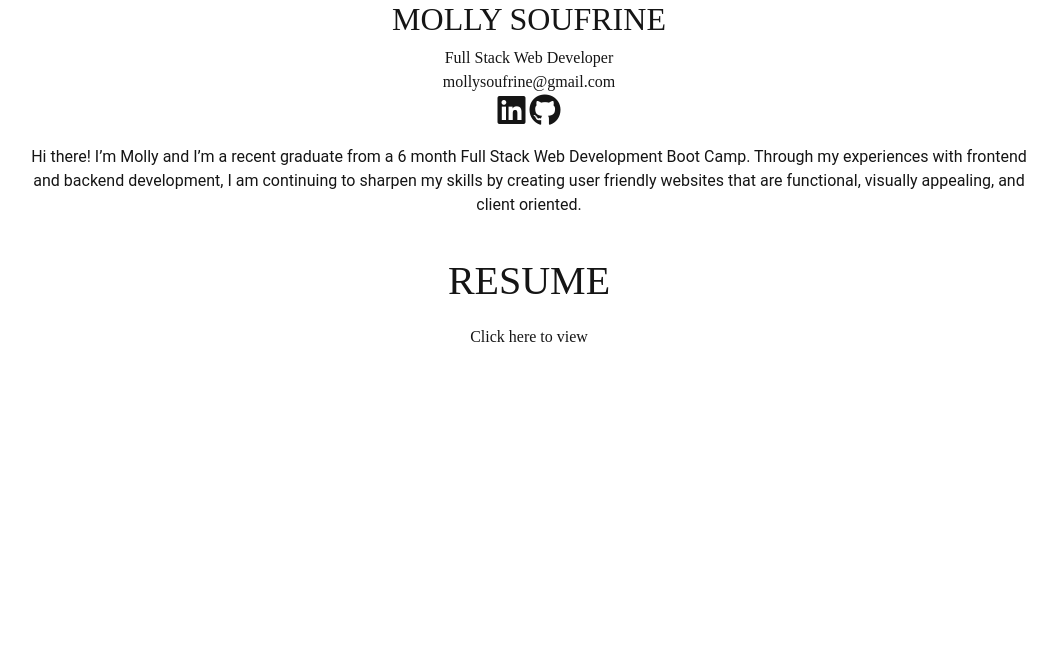
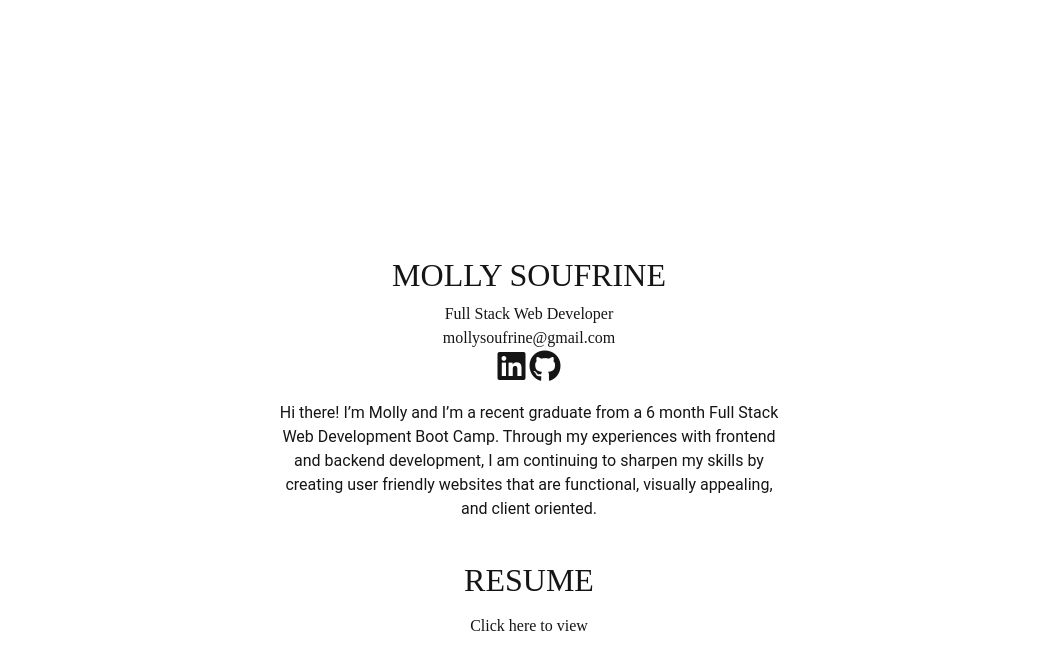
Before and after one commit to MollySoufrine/Resume, a React (Create React App) app: page / in a window 1280 px wide. Shown: the top 670 px of the page, without its empty margins (111-1168 px from the left). Built offline with nearby package versions, Linux system fonts and the light colour scheme; a web font is replaced by a local one.

Commit message:
add padding to create more centralized text as well as an effect of containment

```diff
--- a/src/css/App.css
+++ b/src/css/App.css
@@ -1,4 +1,5 @@
 body {
   color: #151515;
   font-family: "roboto";
+  padding: 20%;
 }
--- a/src/css/accordion.css
+++ b/src/css/accordion.css
@@ -14,10 +14,12 @@
 }
 h1 {
   font-family: "Bungee Inline";
+  font-size: 2rem;
 }
 h3 {
   text-decoration: underline;
   font-family: "Bungee Inline";
+  font-size: 3rem;
 }
 
 .view-resume {
```
Also changed, not shown: 1 other file (tests, documents, lock files or other folders).
